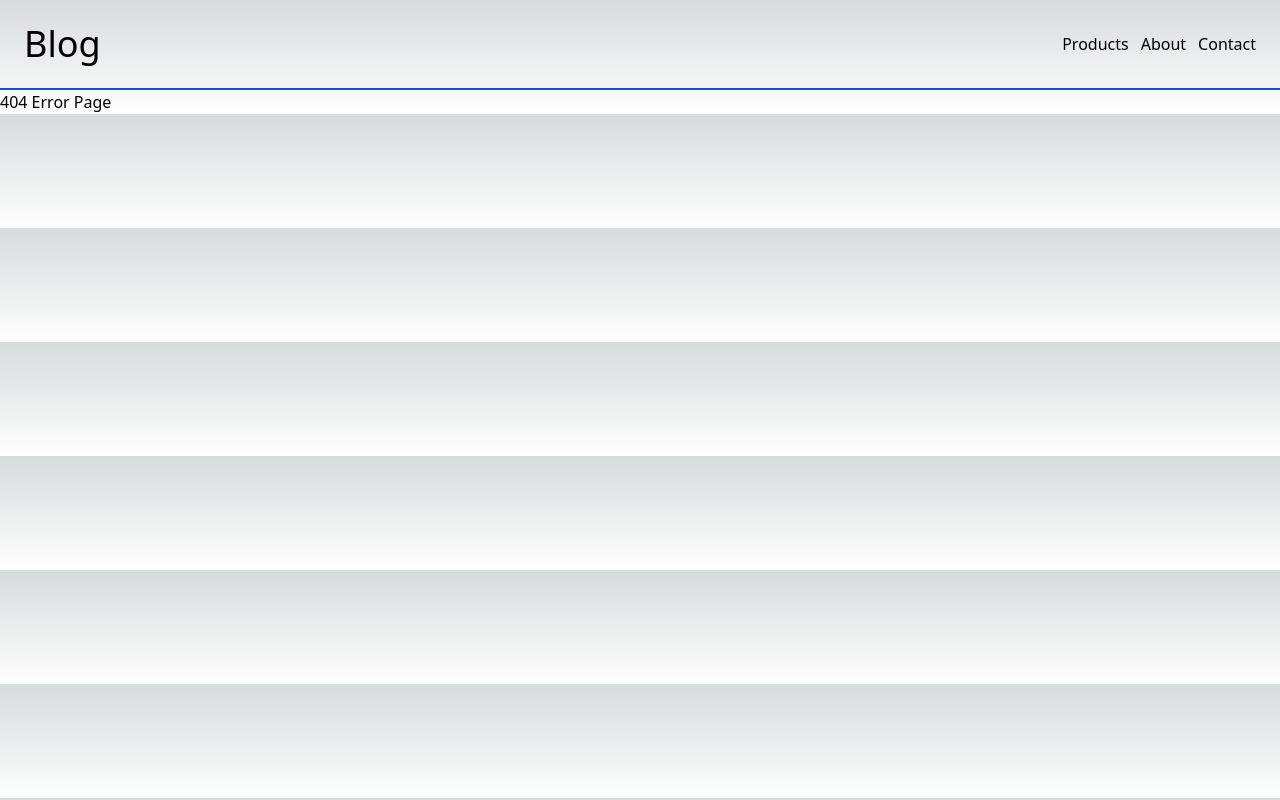
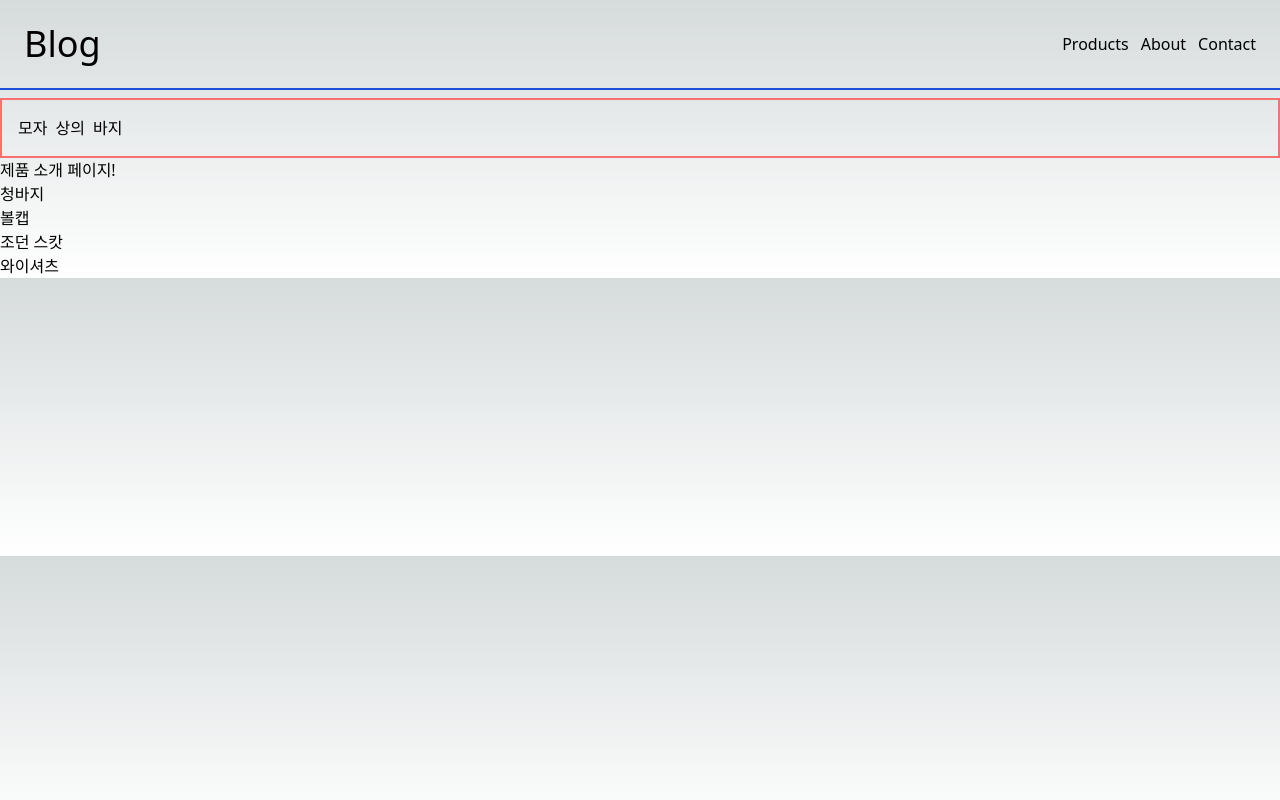
Before and after one commit to vpvm96/next13-practice, a Next.js app: page /products in a window 1280 px wide. Before the commit this address had no page. Built offline with nearby package versions, Linux system fonts and the light colour scheme.

Commit message:
feat: next13 ver - data fetching 하여 product 페이지 구현

```diff
--- /dev/null
+++ b/app/products/[slug]/page.tsx
@@ -0,0 +1,31 @@
+import { getProduct, getProducts } from "@/api/products"
+
+type Props = {
+  params: {
+    slug: string
+  }
+}
+
+export function generateMetadata({ params }: Props) {
+  return {
+    title: `Next13 - Blog | ${params.slug}`,
+  }
+}
+
+export default async function ProductPage({ params: { slug } }: Props) {
+  const product = await getProduct(slug)
+
+  if (!product) {
+    return <div>존재하지 않는 제품입니다.</div>
+  }
+
+  return <div className="text-6xl">{product.name} 제품 설명 페이지</div>
+}
+
+export async function generateStaticParams() {
+  const products = await getProducts()
+
+  return products.map((product) => ({
+    slug: product.id,
+  }))
+}
--- /dev/null
+++ b/app/products/page.tsx
@@ -0,0 +1,19 @@
+import { getProducts } from "@/api/products"
+import Link from "next/link"
+
+export default async function ProductsPage() {
+  const products = await getProducts()
+
+  return (
+    <>
+      <h1>제품 소개 페이지!</h1>
+      <ul>
+        {products.map(({ id, name }, index) => (
+          <li key={index}>
+            <Link href={`products/${id}`}>{name}</Link>
+          </li>
+        ))}
+      </ul>
+    </>
+  )
+}
```
